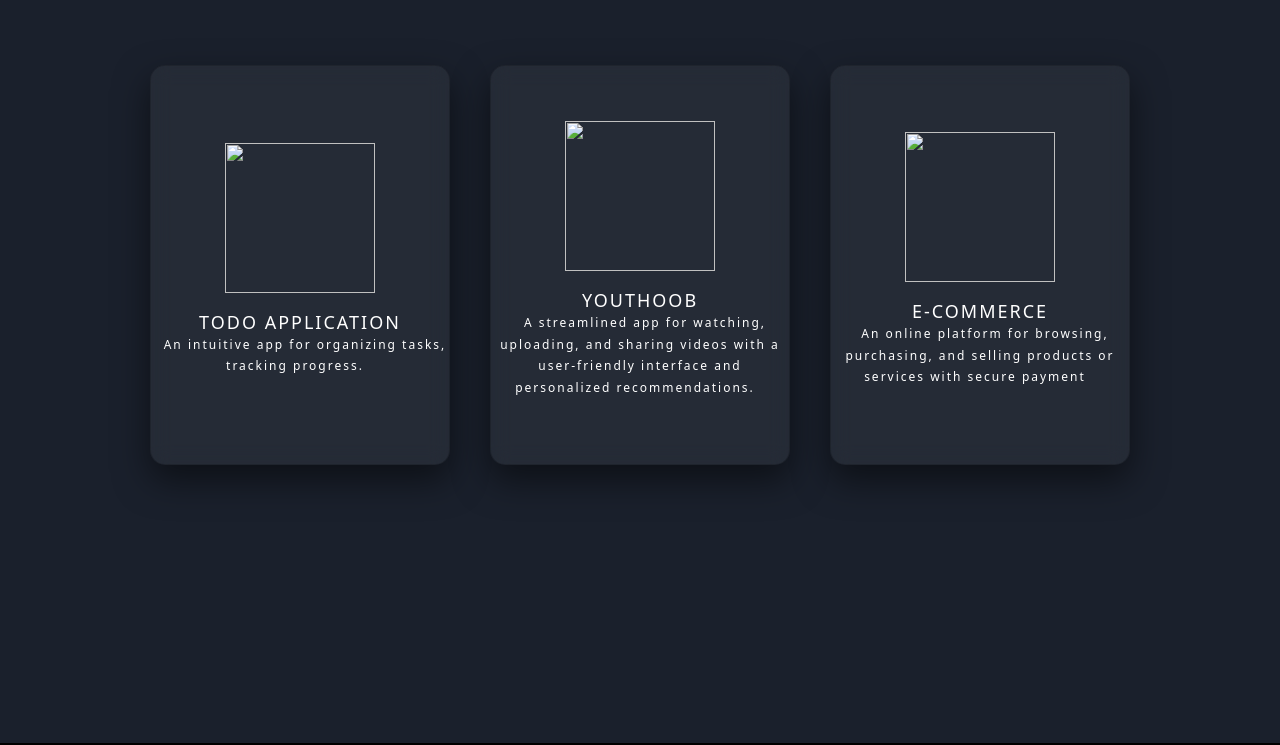
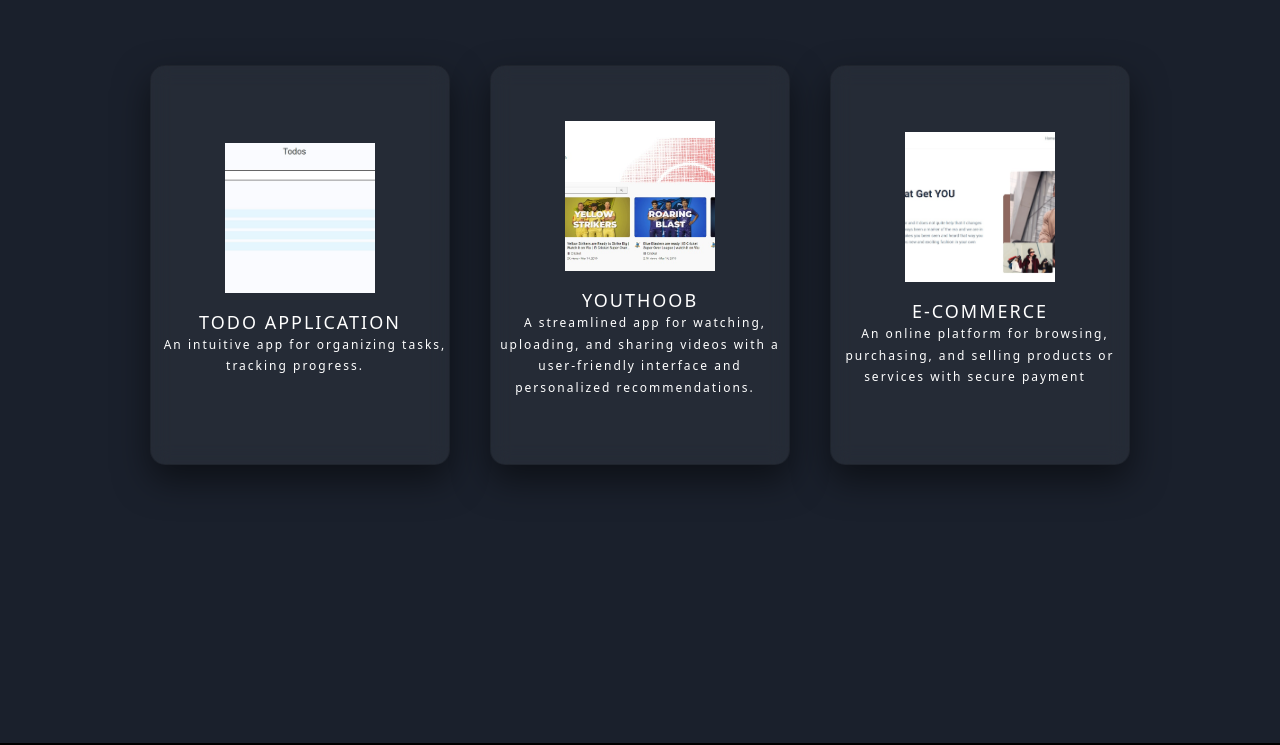
Before and after one commit to dexten32/Portfolio, a plain HTML site: page index.html in a window 1280 px wide. Shown: the part 1100-1845 px from the top of the page. Drawn offline with nearby package versions, Linux system fonts and the light colour scheme; the site is published under a folder, as on GitHub Pages, so addresses that start at the root find nothing.

Commit message:
Re-commiting

```diff
--- a/index.html
+++ b/index.html
@@ -133,7 +133,7 @@
           <div class="card">
             <div class="content">
               <div class="imgBx">
-                <img src="/Portfolio/assets/todo-application.jpg">
+                <img src="assets/todo-application.jpg">
               </div>
               <div class="contentBx">
                 <h3>Todo Application<br><span>An intuitive app for organizing tasks, tracking progress.</span></h3>
@@ -148,7 +148,7 @@
           <div class="card">
             <div class="content">
               <div class="imgBx">
-                <img src="/Portfolio/assets/youthoob.jpg">
+                <img src="assets/youthoob.jpg">
               </div>
               <div class="contentBx">
                 <h3>Youthoob<br><span>A streamlined app for watching, uploading, and sharing videos with a user-friendly
@@ -164,7 +164,7 @@
           <div class="card">
             <div class="content">
               <div class="imgBx">
-                <img src="/Portfolio/assets/ecommerce.jpg">
+                <img src="assets/ecommerce.jpg">
               </div>
               <div class="contentBx">
                 <h3>E-commerce<br><span>An online platform for browsing, purchasing, and selling products or services
```
